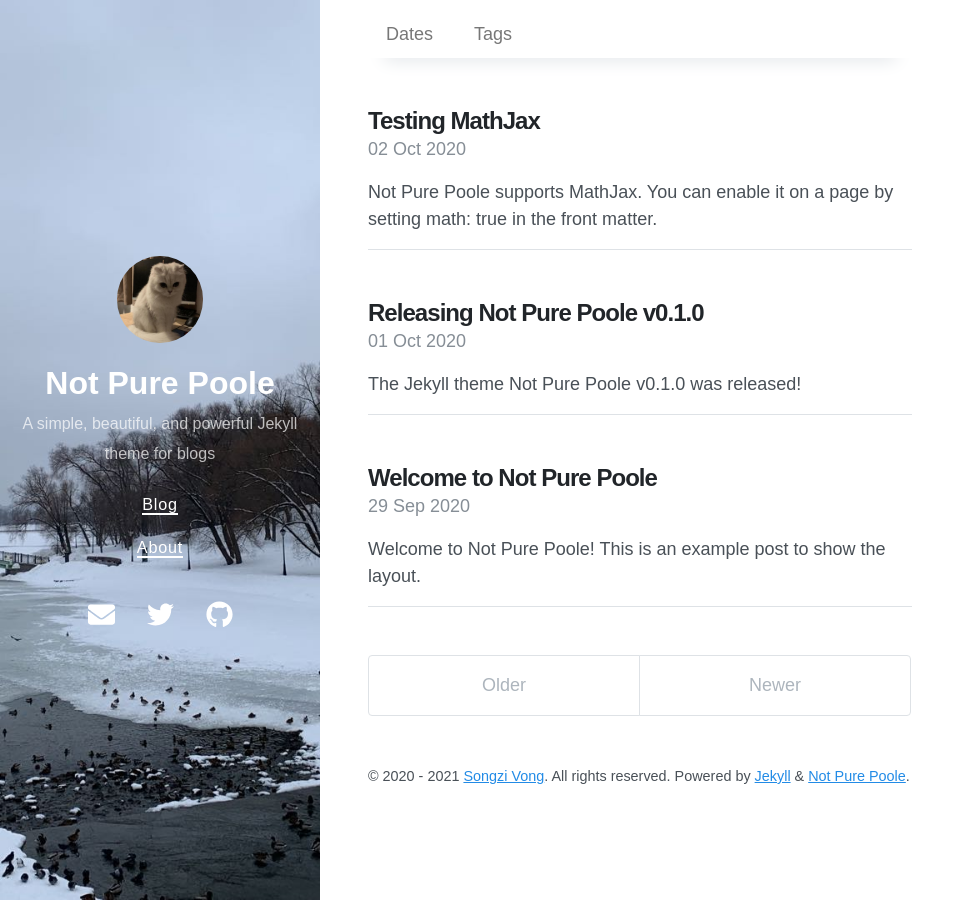
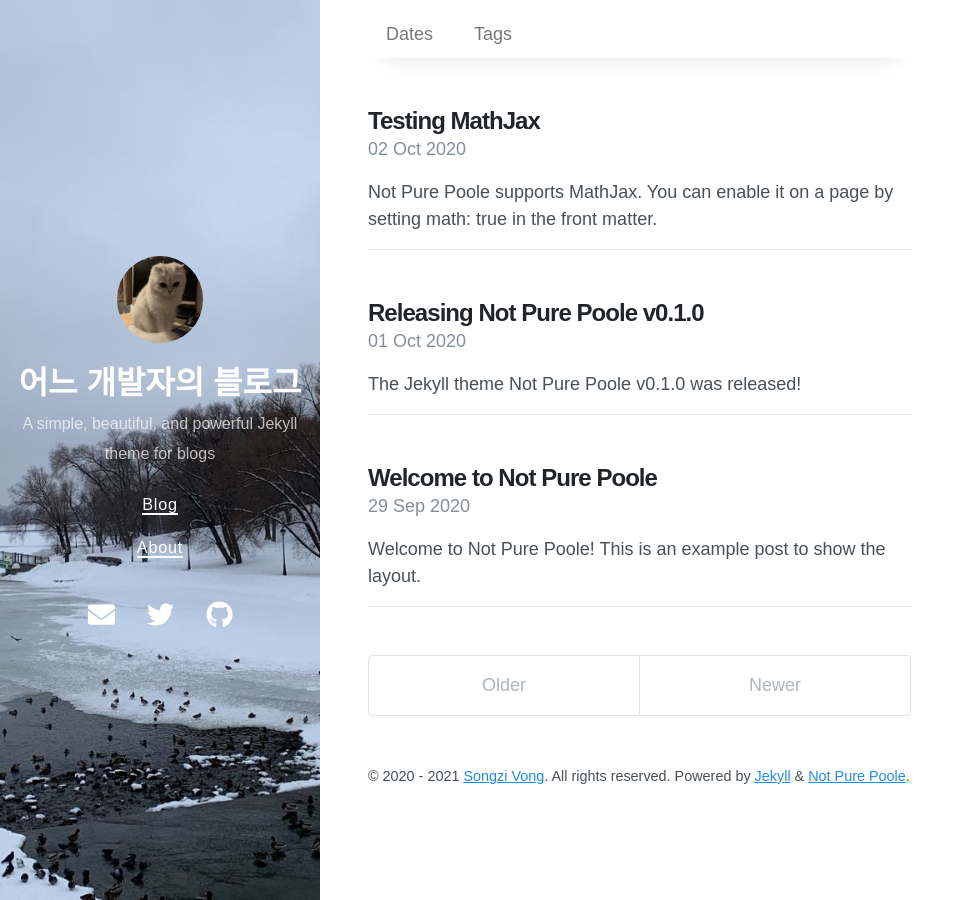
Before and after one commit to Vulpes94/Vulpes94.github.io, a Jekyll site: the page built from index.html, in a window 1280 px wide. Shown: the whole page, without its empty margins (0-975 px from the left). Built offline with Jekyll 4.4.1, drawn with Linux system fonts in a browser that asks for light colours; nearby versions of some CDN libraries; the list of posts is cut into pages by our own code.

Commit message:
change)Title

```diff
--- a/_config.yml
+++ b/_config.yml
@@ -1,5 +1,5 @@
 # Setup
-title: Not Pure Poole
+title: 어느 개발자의 블로그
 description: A simple, beautiful, and powerful Jekyll theme for blogs
 url: https://vszhub.github.io
 avatar: /avatar.jpeg
```
